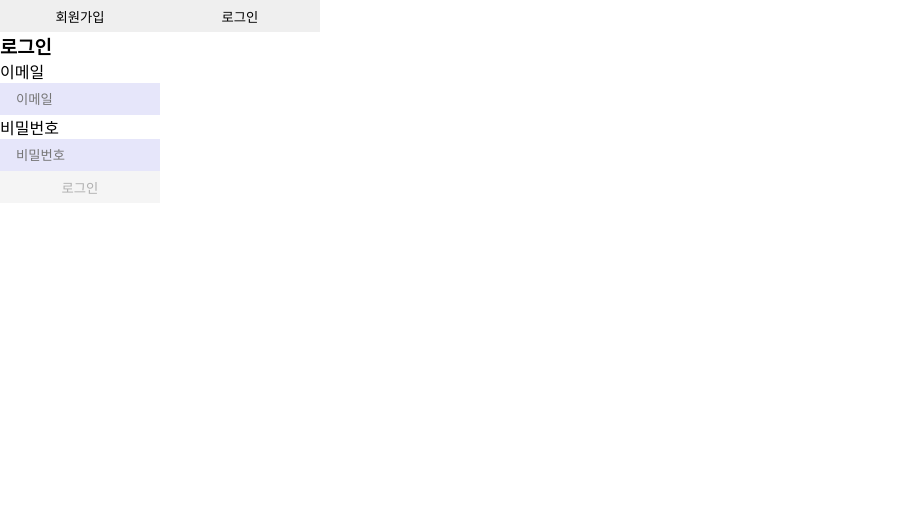
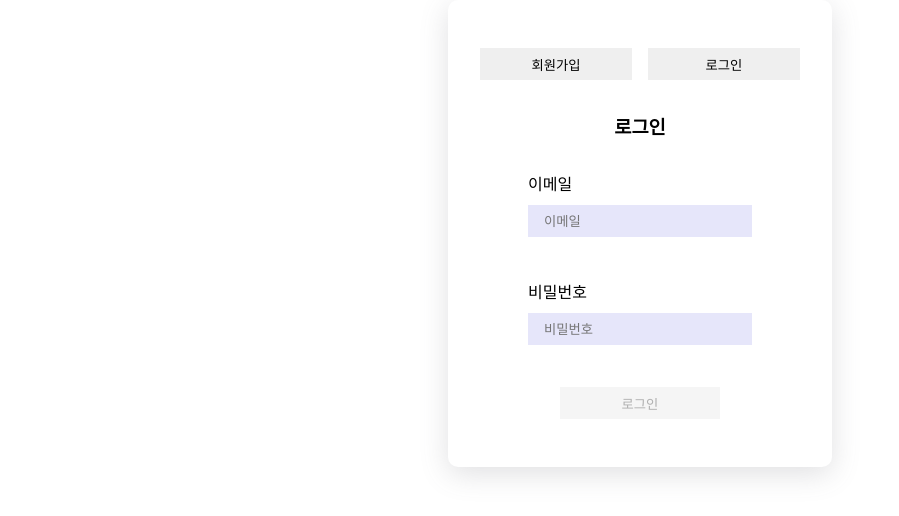
Before and after one commit to hana1203/todo-crud, a React (Create React App) app: page / in a window 1280 px wide. Shown: the top 516 px of the page, without its empty margins (0-899 px from the left). Built offline with nearby package versions, Linux system fonts and the light colour scheme.

Commit message:
style: 로그인페이지 css 수정 및 minor css changed

```diff
--- a/src/components/Input.jsx
+++ b/src/components/Input.jsx
@@ -30,9 +30,11 @@ const InputWrapper = styled.div`
   > input {
     border: none;
     background-color: lavender;
-    width: 10rem;
+    width: 14rem;
     height: 2rem;
     padding: 16px;
+    margin-top: 10px;
+    margin-bottom: 10px;
 
     &.big {
       width: 16.5rem;
--- a/src/pages/Sign.jsx
+++ b/src/pages/Sign.jsx
@@ -63,13 +63,15 @@ export const Sign = () => {
   }, []);
 
   return (
-    <>
+    <SignContainer>
+      <SignWrapper>
         <Tab>
           <Button onClick={() => setIsLoginPage(false)}>회원가입</Button>
           <Button onClick={() => setIsLoginPage(true)}>로그인</Button>
         </Tab>
         <SignForm onSubmit={submitSign}>
           {isLoginPage ? <h3>로그인</h3> : <h3>회원가입</h3>}
+          <SpanInputWrapper>
             <label>이메일</label>
             <Input
               placeholder={"이메일"}
@@ -78,6 +80,8 @@ export const Sign = () => {
               isError={isEmailError}
               errMsg="올바른 이메일 형식을 입력하세요"
             ></Input>
+          </SpanInputWrapper>
+          <SpanInputWrapper>
             <label>비밀번호</label>
             <Input
               placeholder={"비밀번호"}
@@ -86,6 +90,7 @@ export const Sign = () => {
               isError={isPasswordError}
               errMsg="8자 이상 비밀번호를 입력하세요"
             ></Input>
+          </SpanInputWrapper>
           <Button
             disabled={
               isEmailError ||
@@ -97,9 +102,53 @@ export const Sign = () => {
             {isLoginPage ? "로그인" : "회원가입"}
           </Button>
         </SignForm>
-    </>
+      </SignWrapper>
+    </SignContainer>
   );
 };
 
-const Tab = styled.div``;
-const SignForm = styled.form``;
+const SignContainer = styled.div`
+  display: flex;
+  justify-content: center;
+  /* background-color: aliceblue; */
+`;
+
+const SignWrapper = styled.div`
+  /* display: flex;
+  flex-direction: column;
+  justify-content: center; */
+  background-color: white;
+  width: 24rem;
+  border-radius: 10px;
+  box-shadow: rgba(100, 100, 111, 0.2) 0px 7px 29px 0px;
+  padding: 2rem;
+`;
+
+const Tab = styled.div`
+  margin: 1rem 0;
+  display: flex;
+  > button:first-of-type {
+    margin-right: 8px;
+  }
+  > button:nth-of-type(2) {
+    margin-left: 8px;
+  }
+`;
+
+const SignForm = styled.form`
+  display: flex;
+  flex-direction: column;
+  align-items: center;
+
+  > h3 {
+    margin: 16px 0;
+  }
+
+  > button {
+    margin: 16px 0;
+  }
+`;
+
+const SpanInputWrapper = styled.div`
+  padding: 16px;
+`;
--- a/src/pages/Todo.jsx
+++ b/src/pages/Todo.jsx
@@ -92,6 +92,7 @@ const TodoInputListWrapper = styled.div`
 const TodoInputForm = styled.form`
   display: flex;
   justify-content: space-between;
+  align-items: center;
 `;
 
 const TodoListContainer = styled.div`
```
Lines whose indentation alone changed are shown as unchanged.
